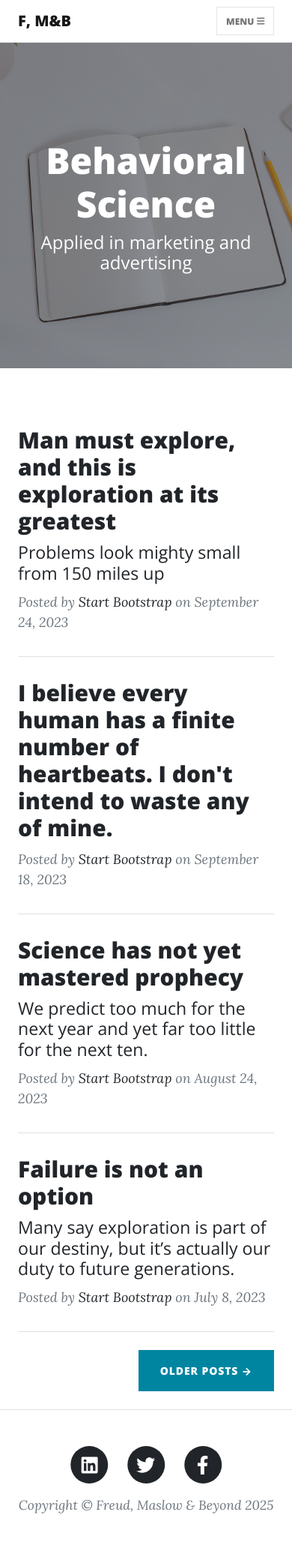
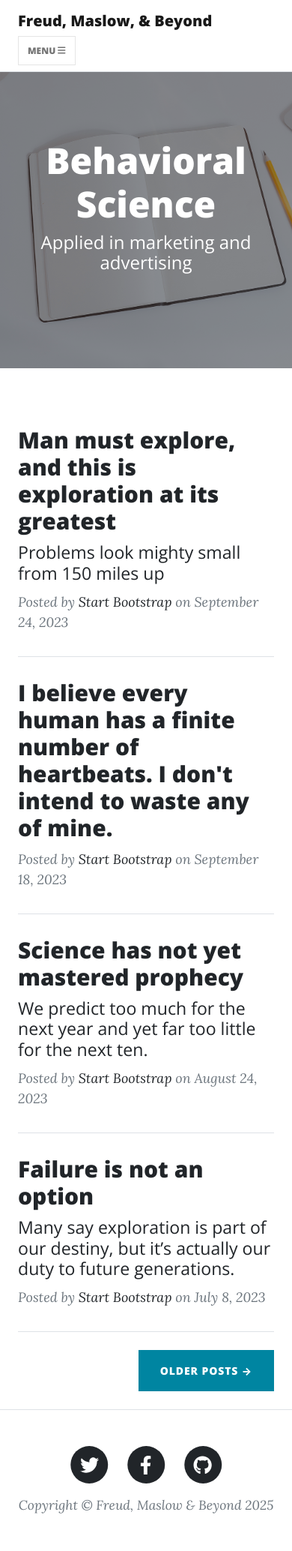
Before and after one commit to V-FOR-VEND3TTA/freud_maslow_beyond, a Django app: page / in a window 390 px wide. Shown: the whole page at 75% size. Run offline with Django 5.2, Linux system fonts and the light colour scheme; some libraries are stand-ins or nearby versions.

Commit message:
Adapted the homepage to Django template language

```diff
--- a/templates/index.html
+++ b/templates/index.html
@@ -1,40 +1,9 @@
+{% extends "blog/base.html" %}
 {% load static %}
-<!DOCTYPE html>
-<html lang="en">
-    <head>
-        <meta charset="utf-8" />
-        <meta name="viewport" content="width=device-width, initial-scale=1, shrink-to-fit=no" />
-        <meta name="description" content="" />
-        <meta name="author" content="" />
-        <title>Home | Freud, Maslow & Beyond</title>
-        <link rel="icon" type="image/x-icon" href="assets/favicon.ico" />
-        <!-- Font Awesome icons (free version)-->
-        <script src="https://use.fontawesome.com/releases/v6.3.0/js/all.js" crossorigin="anonymous"></script>
-        <!-- Google fonts-->
-        <link href="https://fonts.googleapis.com/css?family=Lora:400,700,400italic,700italic" rel="stylesheet" type="text/css" />
-        <link href="https://fonts.googleapis.com/css?family=Open+Sans:300italic,400italic,600italic,700italic,800italic,400,300,600,700,800" rel="stylesheet" type="text/css" />
-        <!-- Core theme CSS (includes Bootstrap)-->
-        <link href="{% static 'css/styles.css' %}" rel="stylesheet" />
-    </head>
-    <body>
-        <!-- Navigation-->
-        <nav class="navbar navbar-expand-lg navbar-light" id="mainNav">
-            <div class="container px-4 px-lg-5">
-                <a class="navbar-brand" href="{% url 'index' %}">F, M&B</a>
-                <button class="navbar-toggler" type="button" data-bs-toggle="collapse" data-bs-target="#navbarResponsive" aria-controls="navbarResponsive" aria-expanded="false" aria-label="Toggle navigation">
-                    Menu
-                    <i class="fas fa-bars"></i>
-                </button>
-                <div class="collapse navbar-collapse" id="navbarResponsive">
-                    <ul class="navbar-nav ms-auto py-4 py-lg-0">
-                        <li class="nav-item"><a class="nav-link px-lg-3 py-3 py-lg-4" href="{% url 'index' %}">Home</a></li>
-                        <li class="nav-item"><a class="nav-link px-lg-3 py-3 py-lg-4" href="{% url 'about' %}">About</a></li>
-                        <li class="nav-item"><a class="nav-link px-lg-3 py-3 py-lg-4" href="post.html">Blog</a></li>
-                        <li class="nav-item"><a class="nav-link px-lg-3 py-3 py-lg-4" href="{% url 'contact' %}">Contact</a></li>
-                    </ul>
-                </div>
-            </div>
-        </nav>
+    <meta name="description" content="Freud, Maslow, and Beyond Homepage." />
+    <meta name="author" content="George Hlongwane" />
+    <title>{% block title %}Freud, Maslow, and Beyond | Home{% endblock title %}</title>
+{% block content %}
         <!-- Page Header-->
         <header class="masthead" style="background-image: url({% static 'assets/img/home-bg.jpg' %})">
             <div class="container position-relative px-4 px-lg-5">
@@ -110,45 +79,4 @@
                 </div>
             </div>
         </div>
-        <!-- Footer-->
-        <footer class="border-top">
-            <div class="container px-4 px-lg-5">
-                <div class="row gx-4 gx-lg-5 justify-content-center">
-                    <div class="col-md-10 col-lg-8 col-xl-7">
-                        <ul class="list-inline text-center">
-                            <li class="list-inline-item">
-                                <a href="#!">
-                                    <span class="fa-stack fa-lg">
-                                        <i class="fas fa-circle fa-stack-2x"></i>
-                                        <i class="fab fa-linkedin fa-stack-1x fa-inverse"></i>
-                                    </span>
-                                </a>
-                            </li>
-                            <li class="list-inline-item">
-                                <a href="#!">
-                                    <span class="fa-stack fa-lg">
-                                        <i class="fas fa-circle fa-stack-2x"></i>
-                                        <i class="fab fa-twitter fa-stack-1x fa-inverse"></i>
-                                    </span>
-                                </a>
-                            </li>
-                            <li class="list-inline-item">
-                                <a href="#!">
-                                    <span class="fa-stack fa-lg">
-                                        <i class="fas fa-circle fa-stack-2x"></i>
-                                        <i class="fab fa-facebook-f fa-stack-1x fa-inverse"></i>
-                                    </span>
-                                </a>
-                            </li>
-                        </ul>
-                        <div class="small text-center text-muted fst-italic">Copyright &copy; Freud, Maslow & Beyond {% now 'Y' %}</div>
-                    </div>
-                </div>
-            </div>
-        </footer>
-        <!-- Bootstrap core JS-->
-        <script src="https://cdn.jsdelivr.net/npm/bootstrap@5.2.3/dist/js/bootstrap.bundle.min.js"></script>
-        <!-- Core theme JS-->
-        <script src="{% static 'js/scripts.js' %}"></script>
-    </body>
-</html>
+{% endblock content %}
```
